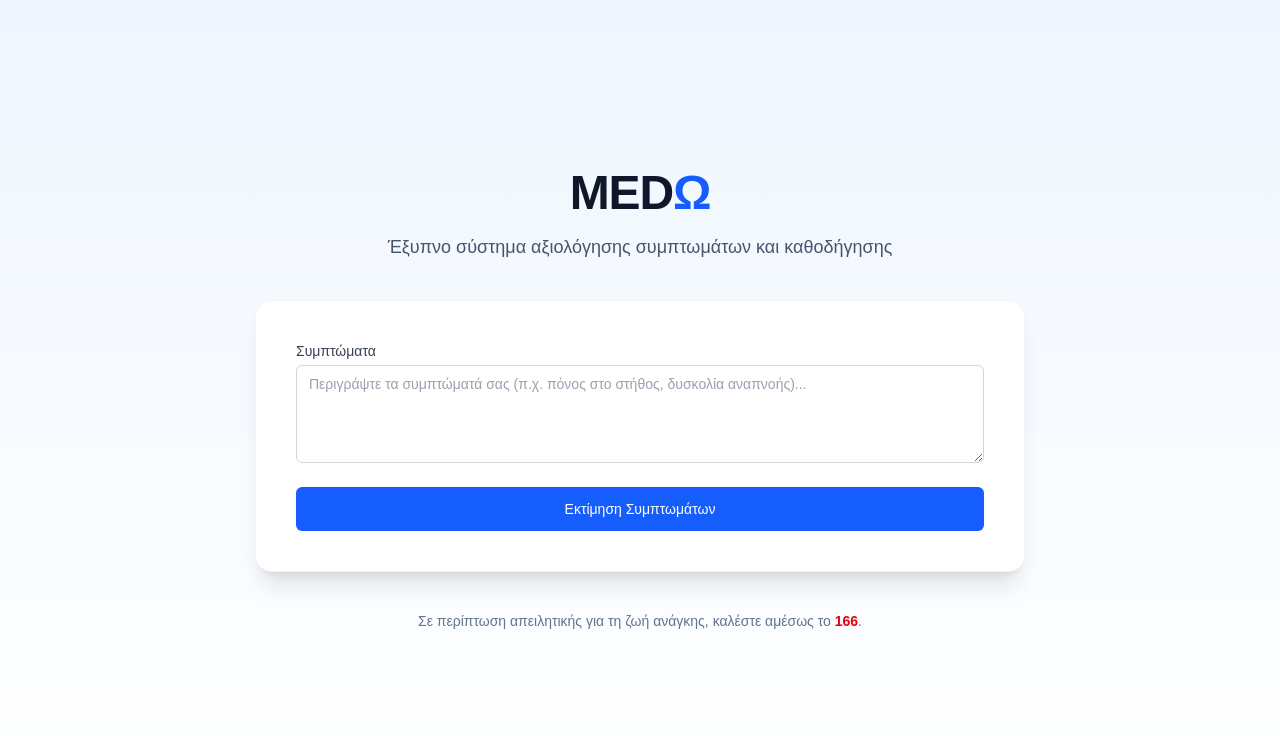
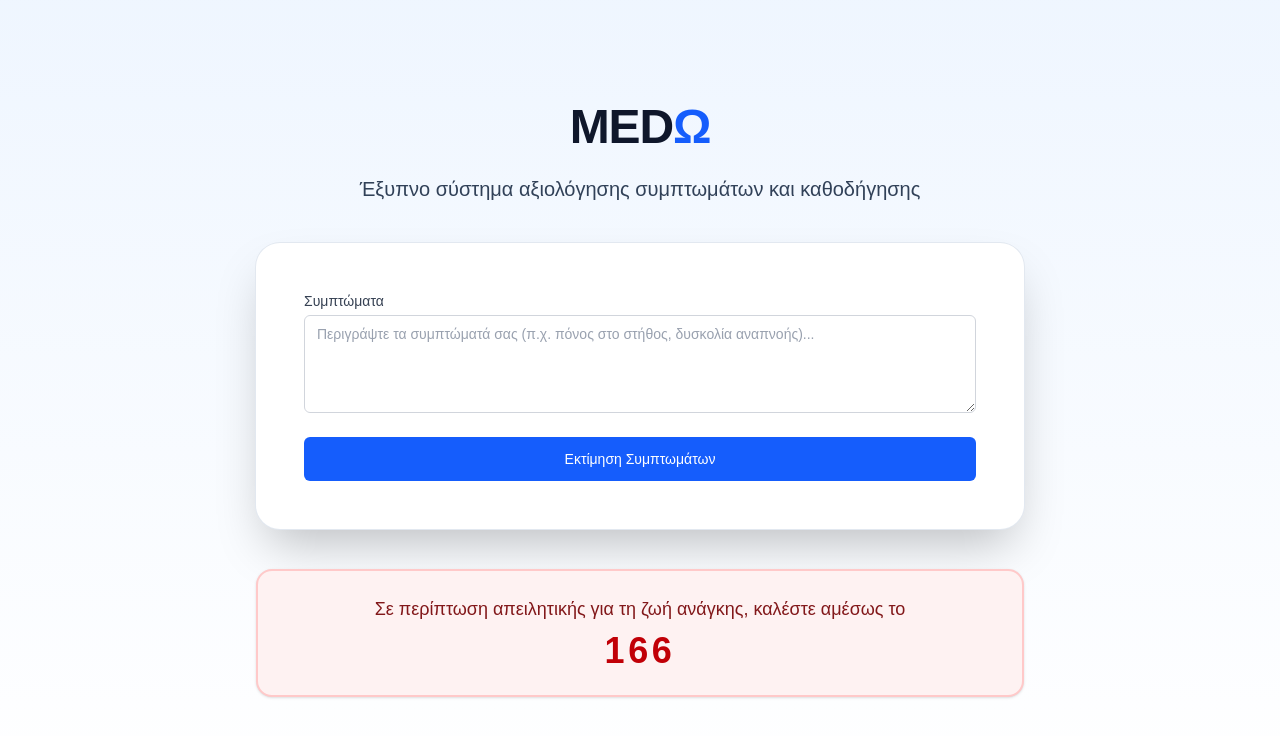
Before and after one commit to Contzokas/MedW, a Next.js app in the folder frontend/: page / in a window 1280 px wide. Shown: the top 736 px of the page. Built offline with nearby package versions, Linux system fonts and the light colour scheme; no server answers.

Commit message:
feat: Improve UI styling and layout for the home page, enhancing button and text presentation

```diff
--- a/frontend/app/page.tsx
+++ b/frontend/app/page.tsx
@@ -15,18 +15,18 @@ export default function Home() {
           <h1 className="text-4xl font-extrabold tracking-tight text-slate-900 sm:text-5xl">
             <button
               onClick={() => setResult(null)}
-              className="hover:opacity-80 transition-opacity focus:outline-none focus-visible:ring-2 focus-visible:ring-blue-600 rounded-md"
+              className="hover:opacity-80 transition-opacity focus:outline-none focus-visible:ring-4 focus-visible:ring-blue-600 rounded-lg"
               title="Επιστροφή στην αρχική"
             >
               MED<span className="text-blue-600">Ω</span>
             </button>
           </h1>
-          <p className="mt-4 text-lg text-slate-600">
+          <p className="mt-6 text-xl font-medium text-slate-700">
             Έξυπνο σύστημα αξιολόγησης συμπτωμάτων και καθοδήγησης
           </p>
         </div>
 
-        <div className="overflow-hidden rounded-2xl bg-white p-6 shadow-xl ring-1 ring-slate-100 sm:p-10 transition-all duration-300">
+        <div className="overflow-hidden rounded-3xl bg-white p-8 shadow-2xl ring-1 ring-slate-200 sm:p-12 transition-all duration-300">
           {result === null ? (
             <TriageForm onResult={setResult} />
           ) : (
@@ -34,8 +34,13 @@ export default function Home() {
           )}
         </div>
 
-        <div className="mt-10 text-center text-sm text-slate-500">
-          <p>Σε περίπτωση απειλητικής για τη ζωή ανάγκης, καλέστε αμέσως το <span className="font-bold text-red-600">166</span>.</p>
+        <div className="mt-10 rounded-2xl border-2 border-red-200 bg-red-50 p-6 text-center shadow-sm">
+          <p className="text-lg font-medium text-red-900">
+            Σε περίπτωση απειλητικής για τη ζωή ανάγκης, καλέστε αμέσως το
+          </p>
+          <p className="mt-2 text-4xl font-black tracking-widest text-red-700">
+            166
+          </p>
         </div>
       </div>
     </main>
```
